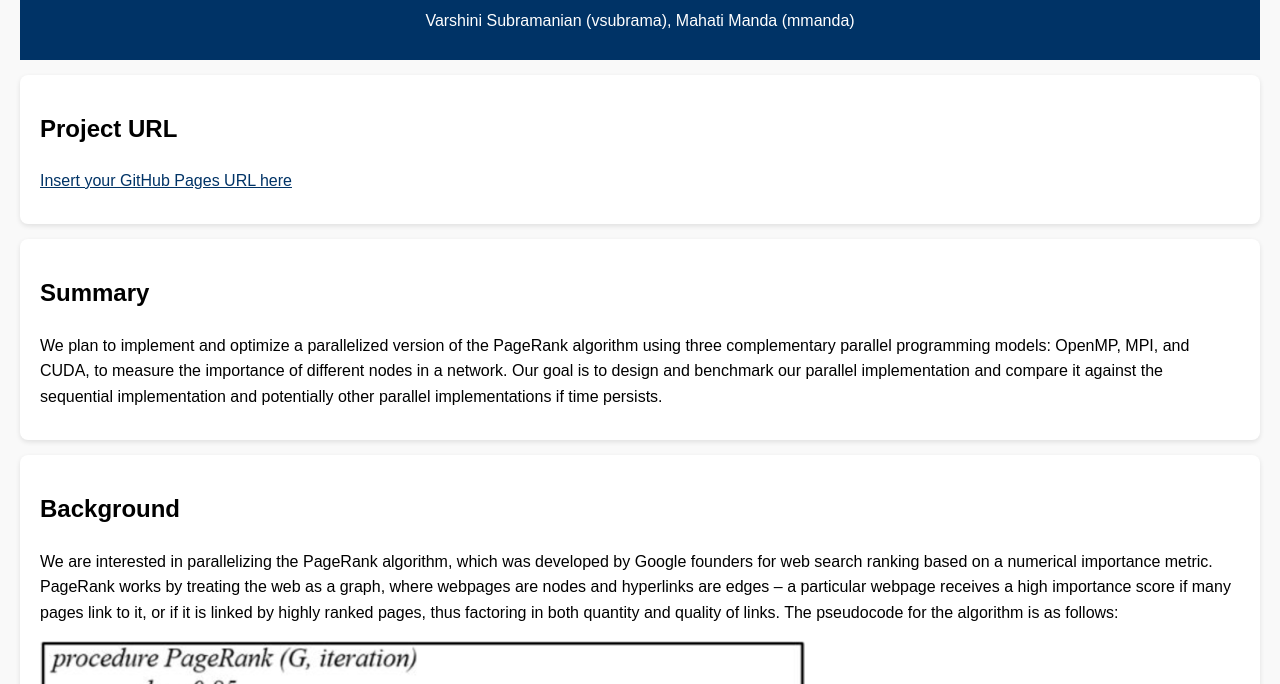
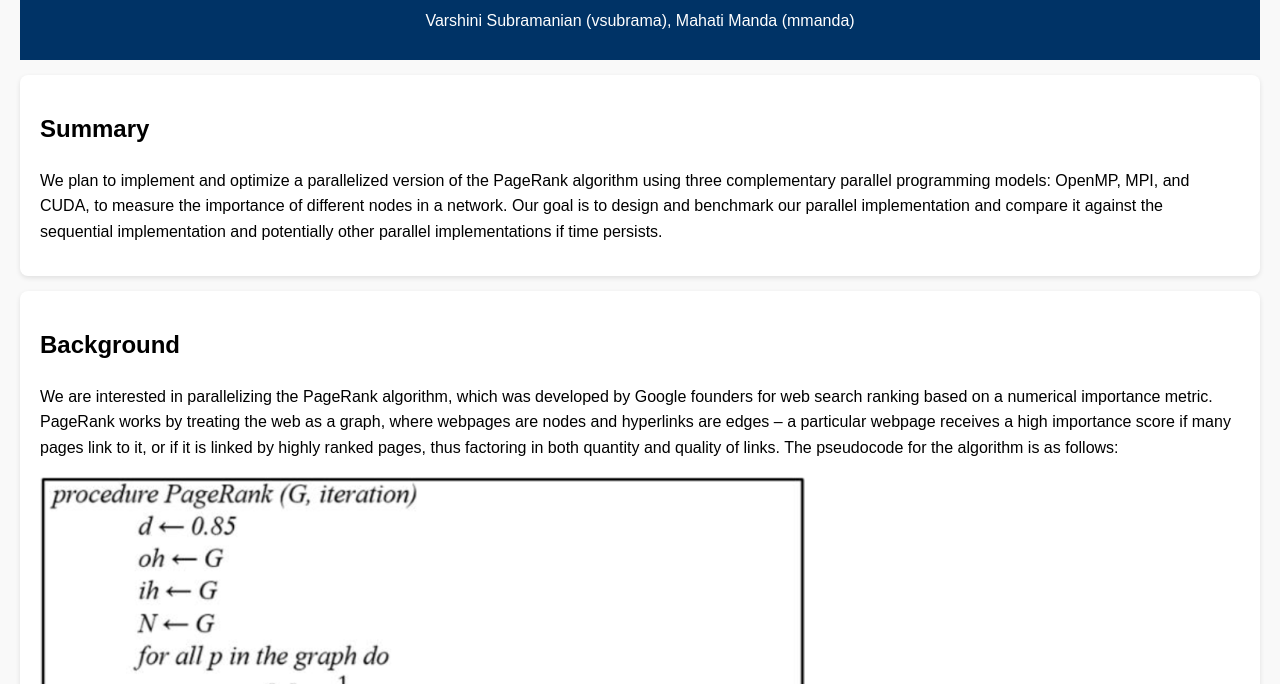
Before and after one commit to mahu0926/parallel-pagerank, a plain HTML site: page index.html in a window 1280 px wide. Shown: the part 116-800 px from the top of the page. Drawn offline with Linux system fonts and the light colour scheme.

Commit message:
updated index 2.0

```diff
--- a/index.html
+++ b/index.html
@@ -52,11 +52,6 @@
         <h1>Parallelized PageRank With OpenMP, MPI, CUDA</h1>
         <p>Varshini Subramanian (vsubrama), Mahati Manda (mmanda)</p>
     </header>
-
-    <section id="project-url">
-        <h2>Project URL</h2>
-        <p><a href="#">Insert your GitHub Pages URL here</a></p>
-    </section>
 
     <section id="summary">
         <h2>Summary</h2>
```
